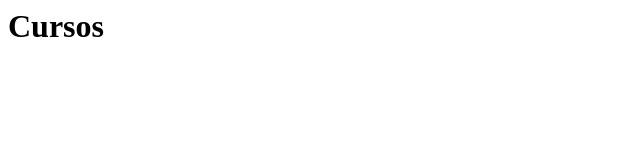
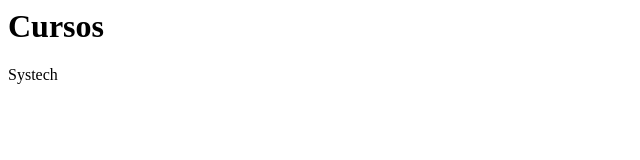
Before and after one commit to reis-luciano/AgoraERP, a plain HTML site: page index.html in a window 1280 px wide. Shown: the full height of the page, 0-640 px from the left. Drawn offline with Linux system fonts and the light colour scheme.

Commit message:
Create new footer [issue 53]

```diff
--- a/index.html
+++ b/index.html
@@ -7,4 +7,8 @@
         <h1>Cursos</h1>
 
     </body>
+
+    <footer>
+        Systech
+    </footer>
 </html>
```
